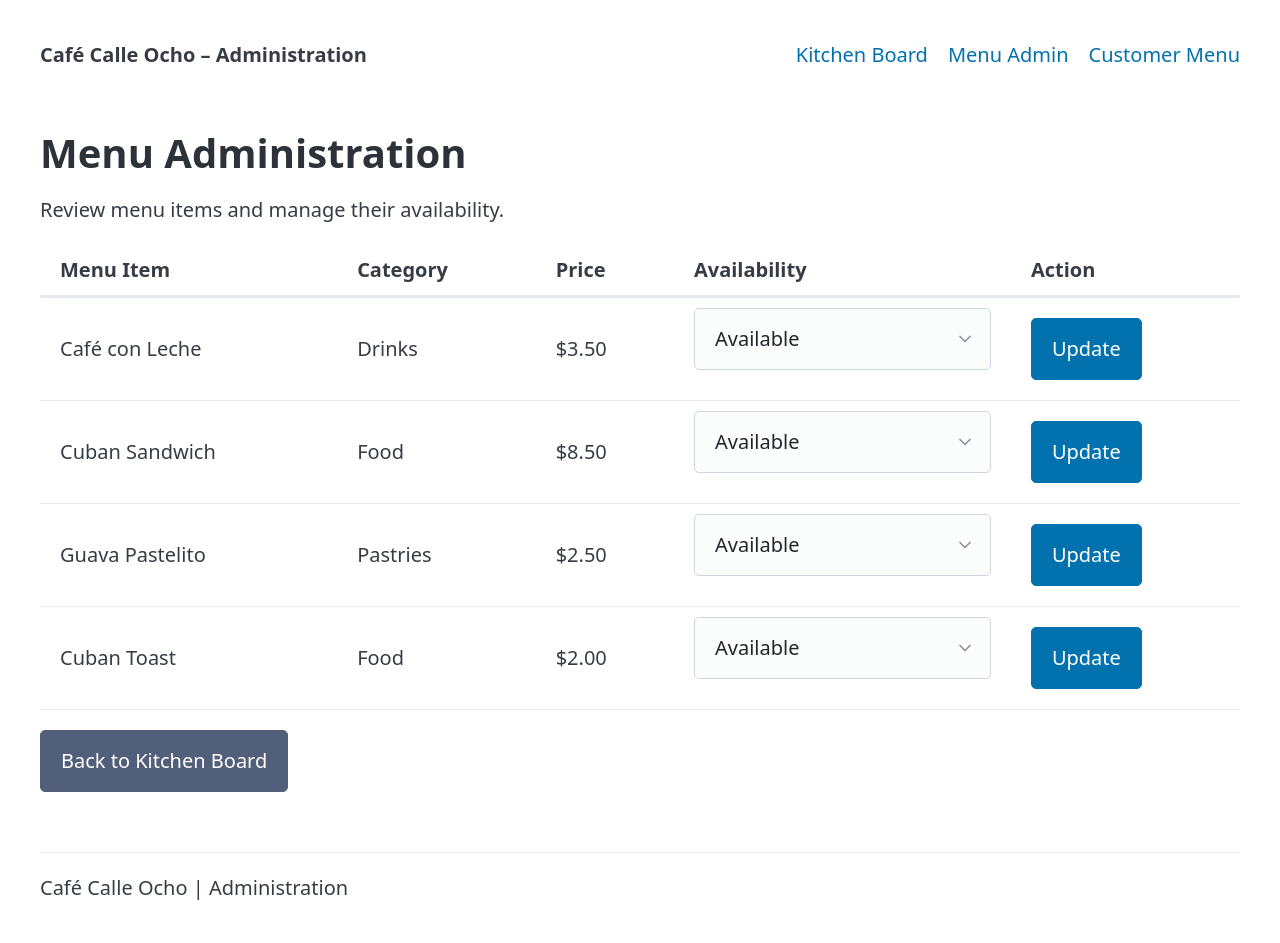
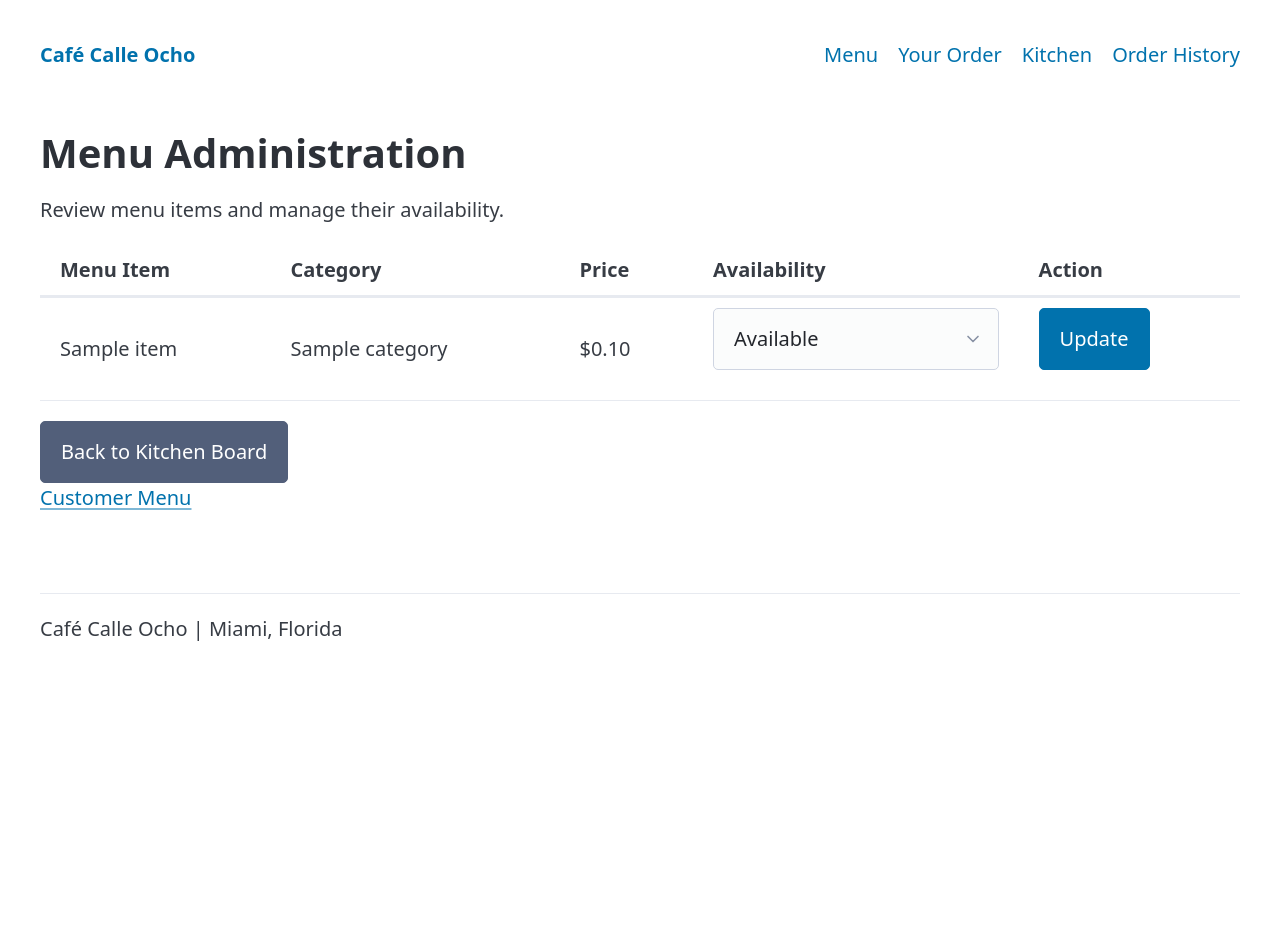
Before and after one commit to Andress005/EGN475_W1A2_RinconAndres, a Flask app: template templates/menu-admin.html in a window 1280 px wide. After the commit the page ends 641 px from the top, so only its background shows below. Run offline with Flask 3, Linux system fonts and the light colour scheme; the template is opened without the code that fills it: most values are stand-ins (such as "Sample title", 1, 10 or a date in 2020); some libraries are stand-ins or nearby versions.

Commit message:
Add menu administration page

```diff
--- a/templates/menu-admin.html
+++ b/templates/menu-admin.html
@@ -1,27 +1,9 @@
 
-<!DOCTYPE html>
-<html lang="en">
-<head>
-    <meta charset="UTF-8">
-    <meta name="viewport" content="width=device-width, initial-scale=1.0">
-    <title>Café Calle Ocho | Menu Administration</title>
-    <link rel="stylesheet" href="https://cdn.jsdelivr.net/npm/@picocss/pico@2/css/pico.min.css">
-</head>
-<body>
-<header class="container">
-    <nav>
-        <ul>
-            <li><strong>Café Calle Ocho – Administration</strong></li>
-        </ul>
-        <ul>
-            <li><a href="kitchen.html">Kitchen Board</a></li>
-            <li><a href="menu-admin.html">Menu Admin</a></li>
-            <li><a href="menu.html">Customer Menu</a></li>
-        </ul>
-    </nav>
-</header>
+{% extends "base.html" %}
 
-<main class="container">
+{% block title %}Menu Administration | Café Calle Ocho{% endblock %}
+
+{% block content %}
 <h1>Menu Administration</h1>
 <p>Review menu items and manage their availability.</p>
 
@@ -35,64 +17,32 @@
             <th>Action</th>
         </tr>
     </thead>
+
     <tbody>
+        {% for item in items %}
         <tr>
-                <td>Café con Leche</td>
-                <td>Drinks</td>
-                <td>$3.50</td>
+            <td>{{ item.name }}</td>
+            <td>{{ item.category }}</td>
+            <td>${{ "%.2f"|format(item.price_cents / 100) }}</td>
             <td>
-                    <select aria-label="Café con Leche availability">
+                <select aria-label="{{ item.name }} availability">
                     <option selected>Available</option>
                     <option>Unavailable</option>
                 </select>
             </td>
-                <td><button>Update</button></td>
+            <td>
+                <button type="button">Update</button>
+            </td>
         </tr>
-            <tr>
-                <td>Cuban Sandwich</td>
-                <td>Food</td>
-                <td>$8.50</td>
-                <td>
-                    <select aria-label="Cuban Sandwich availability">
-                        <option selected>Available</option>
-                        <option>Unavailable</option>
-                    </select>
-                </td>
-                <td><button>Update</button></td>
-            </tr>
-            <tr>
-                <td>Guava Pastelito</td>
-                <td>Pastries</td>
-                <td>$2.50</td>
-                <td>
-                    <select aria-label="Guava Pastelito availability">
-                        <option selected>Available</option>
-                        <option>Unavailable</option>
-                    </select>
-                </td>
-                <td><button>Update</button></td>
-            </tr>
-            <tr>
-                <td>Cuban Toast</td>
-                <td>Food</td>
-                <td>$2.00</td>
-                <td>
-                    <select aria-label="Cuban Toast availability">
-                        <option selected>Available</option>
-                        <option>Unavailable</option>
-                    </select>
-                </td>
-                <td><button>Update</button></td>
-            </tr>
+        {% endfor %}
     </tbody>
 </table>
 
-    <a href="kitchen.html" role="button" class="secondary">Back to Kitchen Board</a>
-</main>
+<a href="{{ url_for('kitchen') }}" role="button" class="secondary">
+    Back to Kitchen Board
+</a>
 
-<footer class="container">
-    <hr>
-    <p>Café Calle Ocho | Administration</p>
-</footer>
-</body>
-</html>
+<p>
+    <a href="{{ url_for('menu') }}">Customer Menu</a>
+</p>
+{% endblock %}
```
Lines whose indentation alone changed are shown as unchanged.
